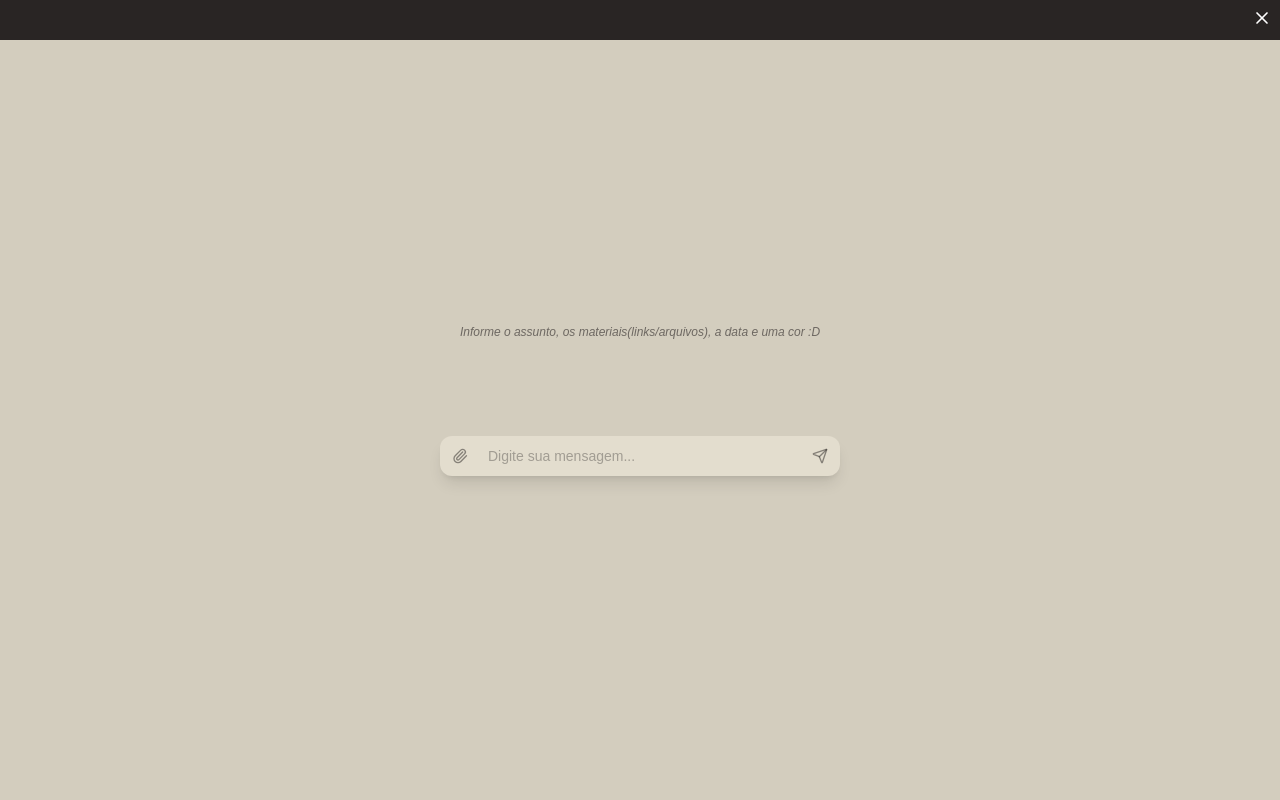
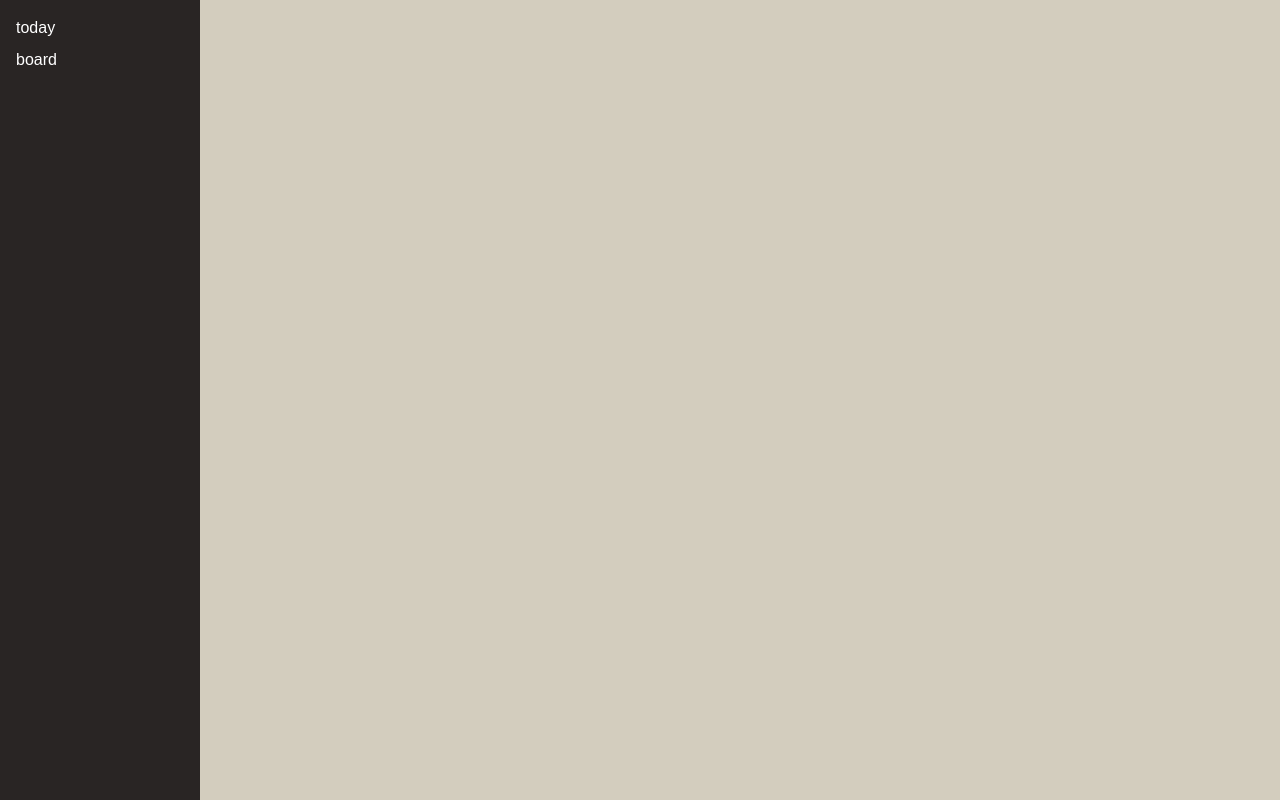
Before and after one commit to kelsmartins/my-projeto-studyo, a Next.js app: page / in a window 1280 px wide. Built offline with nearby package versions, Linux system fonts and the light colour scheme.

Commit message:
Update page.tsx

```diff
--- a/src/app/page.tsx
+++ b/src/app/page.tsx
@@ -5,7 +5,7 @@ import { FakeChat } from "../components/chat/FakeChat";
 export default function Home() {
   return (
     <div className="flex min-h-screen p-4 bg-[#D3CDBE]">
-      <FakeChat />
+
     </div>
   );
 }
```
